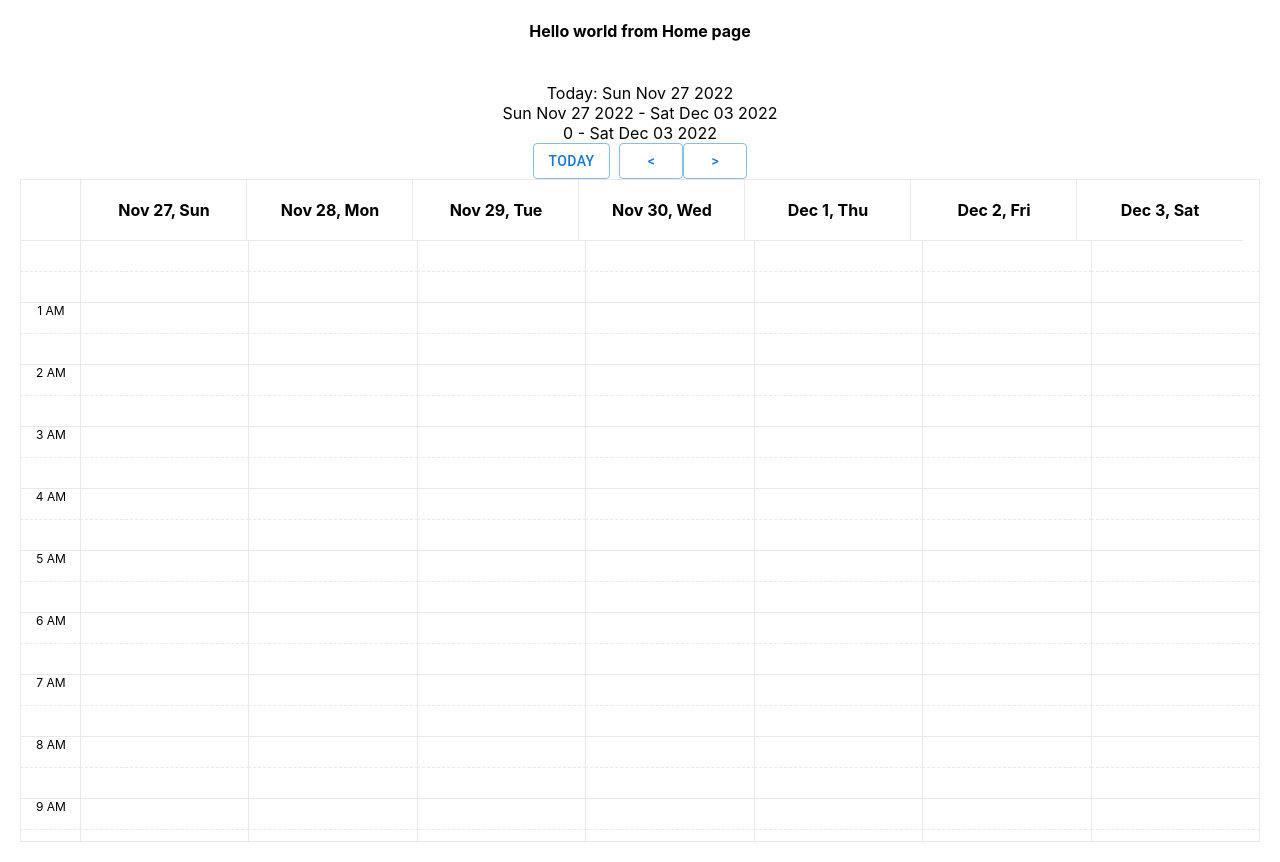
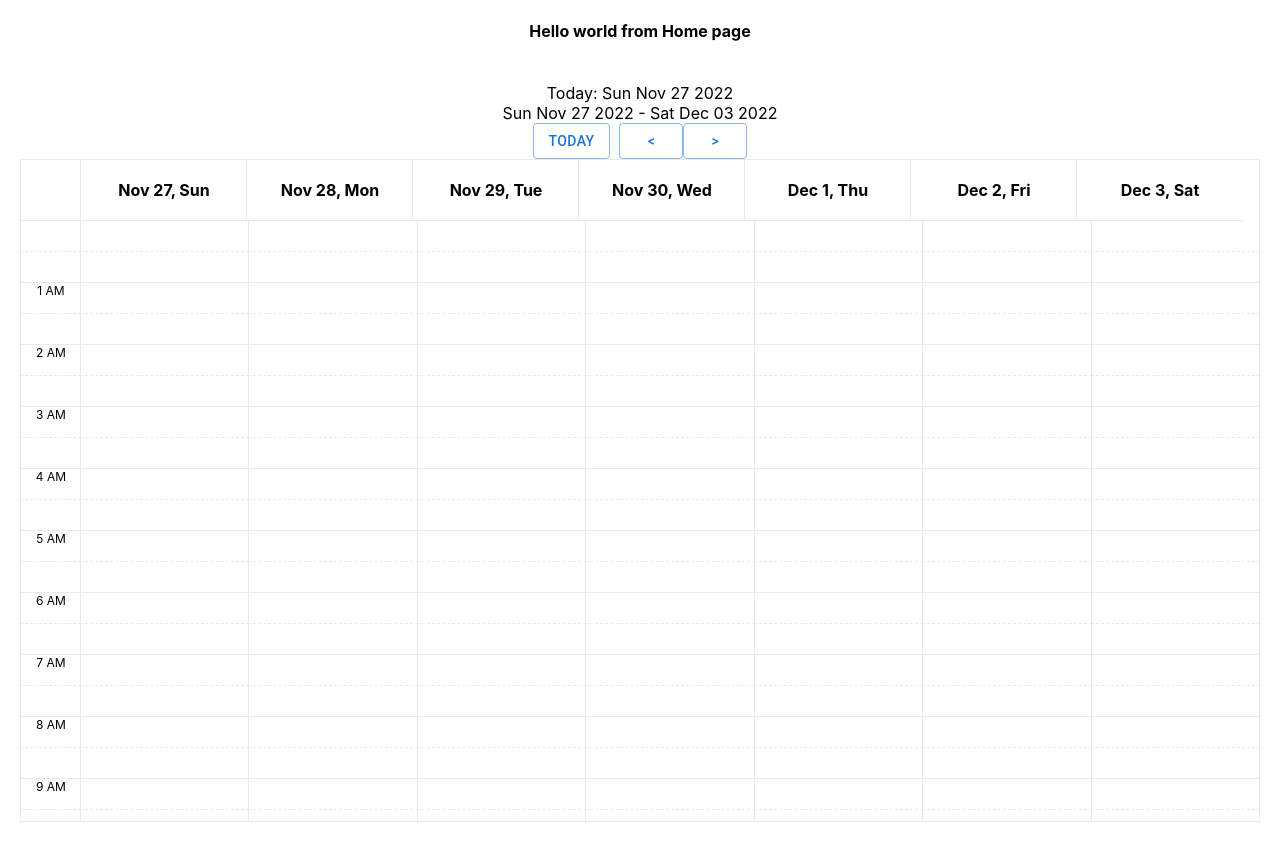
Before and after one commit to bbatjargal/appointment-calendar, a React (Create React App) app: page / in a window 1280 px wide. Built offline with nearby package versions, Linux system fonts and the light colour scheme.

Commit message:
removed offset printout

```diff
--- a/src/Components/Calendar/View/Weekly/ViewWeekly.js
+++ b/src/Components/Calendar/View/Weekly/ViewWeekly.js
@@ -39,7 +39,6 @@ function ViewWeekly()
         <>
             <div>Today: {now.toDateString()}</div>
             <div>{ startDatetime.toDateString() } - { endDatetime.toDateString() }</div>
-            <div>{ calendarContext.offset } - { endDatetime.toDateString() }</div>
 
             <Stack>
                 <Grid container>
```
